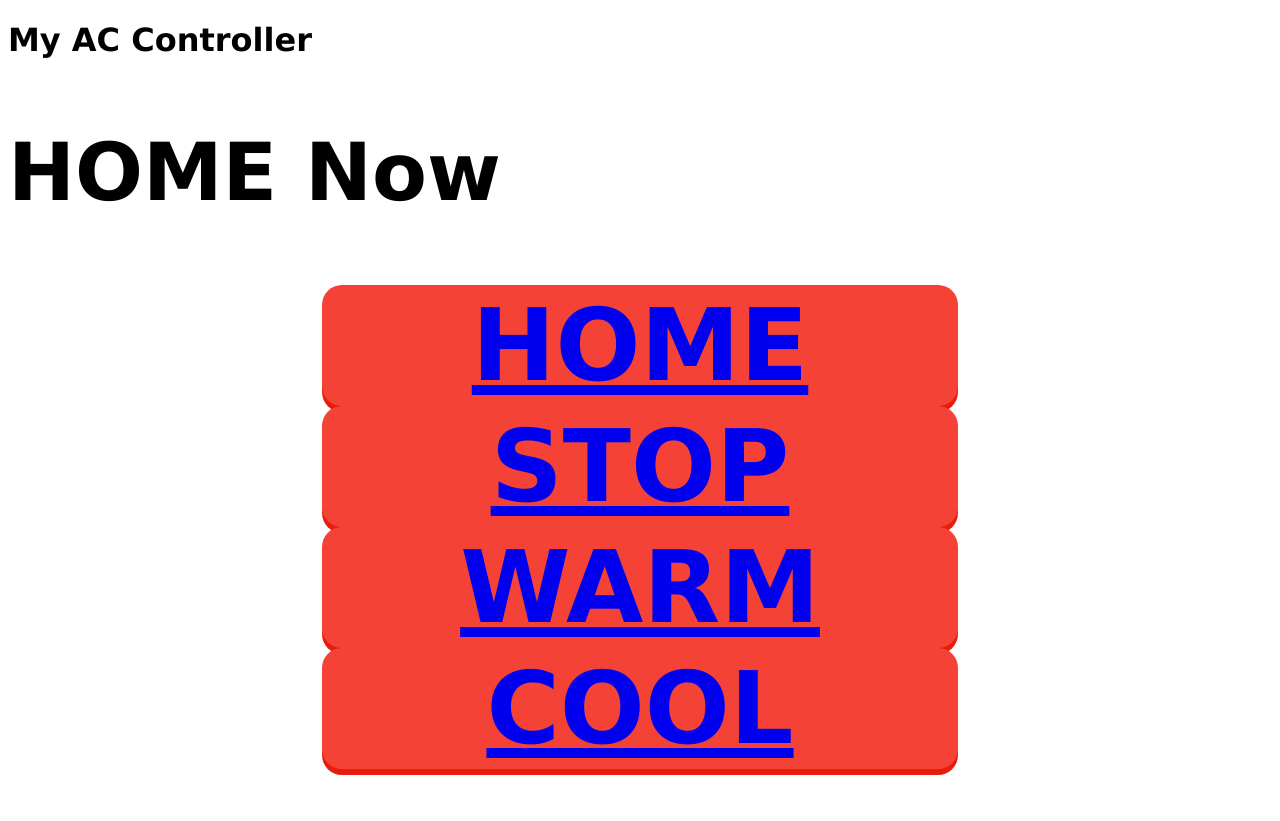
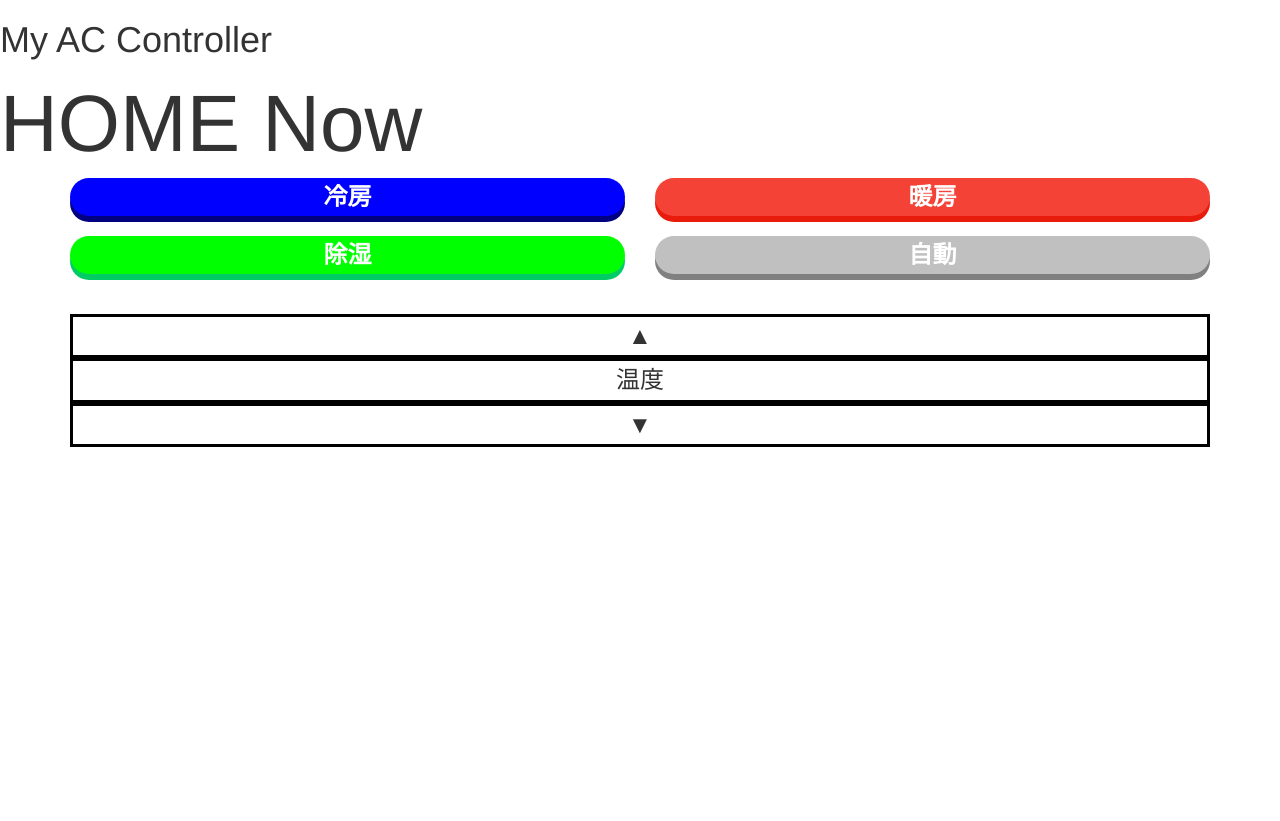
Before and after one commit to momotaro98/raspberry_AC_controller, a Flask app: page / in a window 1280 px wide. After the commit the page ends 447 px from the top, so only its background shows below. Run offline with Flask 2, Linux system fonts and the light colour scheme; some libraries are stand-ins or nearby versions.

Commit message:
make remocon style. in a way

```diff
--- a/app.py
+++ b/app.py
@@ -1,9 +1,17 @@
 import os
+
 from flask import Flask, render_template, redirect, url_for
-
+from flask_bootstrap import Bootstrap
 from config import Config
 
-app = Flask(__name__)
+
+def create_app():
+    app = Flask(__name__)
+    Bootstrap(app)
+
+    return app
+
+app = create_app()
 
 @app.route('/')
 def index():
@@ -29,4 +37,4 @@ def do_cooling():
     return render_template('index.html', state=state)
 
 if __name__ == '__main__':
-    app.run()
+    app.run(debug=True, host="0.0.0.0", port=5050)
--- a/static/css/default.css
+++ b/static/css/default.css
@@ -1,38 +1,57 @@
-html {
-    height: 100%;
-}
-body {
-    height: 100%;
-    font-size: 16px;
-    font-family: Verdana, Arial;
+a:hover {
+    text-decoration: none;
 }
 #text {
     clear: right;
     display: block;
     margin: 0 auto;
 }
-#Button_set {
-    clear: right;
-    display: block;
-    margin: 0 auto;
-}
-#homeButton, #stopButton, #warmButton, #coolButton{
-        margin: auto auto;
-        width: 50%;
+.Button {
+        margin: 0px 0px 20px 0px;
         border-radius: 20px;
-        box-shadow: 0 6px 0 #e91b0c;
-        background: #f44336;
-        color: #fff;
         cursor: pointer;
         padding: 2px;
         text-align: center;
+        font-size: 24px;
         font-weight: bold;
-        font-size: 100px;
+
+        color: #000;
+        background: #c0c0c0;
+        box-shadow: 0 6px 0 #808080;
 }
-    #homeButton:hover, #stopButton:hover, #warmButton:hover, #coolButton:hover{
-        opacity: 0.8;
-    }
-    #homeButton.pushed, #stopButton.pushed, #warmButton.pushed, #coolButton.pushed, {
-        margin-top: 32px;
-        box-shadow: 0 2px 0 #e91b0c;
-    }
+.Button:hover{
+    opacity: 0.8;
+}
+.Button.pushed{
+    margin-top: 32px;
+    box-shadow: 0 2px 0 #e91b0c;
+}
+#coolButton{
+    color: #fff;
+    background: #0000FF;
+    box-shadow: 0 6px 0 #000080;
+}
+#warmButton{
+    color: #fff;
+    background: #f44336;
+    box-shadow: 0 6px 0 #e91b0c;
+}
+#dryButton{
+    color: #fff;
+    background: #00ff00;
+    box-shadow: 0 6px 0 #00cc66;
+}
+#autoButton{
+    color: #fff;
+    background: #c0c0c0;
+    box-shadow: 0 6px 0 #808080;
+}
+#temperature{
+    margin: 20px 0px 20px 0px;
+    text-align: center;
+}
+.temperatureBox{
+    font-size: 24px;
+    padding: 2px;
+    border: medium solid #000;
+}
--- a/templates/index.html
+++ b/templates/index.html
@@ -4,18 +4,37 @@
     <h1>My AC Controller</h1>
     <h2 style="font-size: 80px;">{{ state }}</h2>
 </div>
-<div id="Button_set">
-    <div class="Button" id="homeButton">
-        <a href="{{ url_for('index') }}">HOME</a>
+<div class="container">
+    <div class="row">
+        <div class="col-xs-6">
+            <a href="{{ url_for('index') }}">
+                <div class="Button" id="coolButton">冷房</div>
+            </a>
+        </div>
+        <div class="col-xs-6">
+            <a href="{{ url_for('do_stopping') }}">
+                <div class="Button" id="warmButton">暖房</div>
+            </a>
+        </div>
     </div>
-    <div class="Button" id="stopButton">
-        <a href="{{ url_for('do_stopping') }}">STOP</a>
+    <div class="row">
+        <div class="col-xs-6">
+            <a href="{{ url_for('index') }}">
+                <div class="Button" id="dryButton">除湿</div>
+            </a>
+        </div>
+        <div class="col-xs-6">
+            <a href="{{ url_for('do_stopping') }}">
+                <div class="Button" id="autoButton">自動</div>
+            </a>
+        </div>
     </div>
-    <div class="Button" id="warmButton">
-        <a href="{{ url_for('do_warming') }}">WARM</a>
-    </div>
-    <div class="Button" id="coolButton">
-        <a href="{{ url_for('do_cooling') }}">COOL</a>
+</div>
+<div class="container">
+    <div id="temperature">
+        <div class="temperatureBox">▲</div>
+        <div class="temperatureBox">温度</div>
+        <div class="temperatureBox">▼</div>
     </div>
 </div>
 {% endblock %}
--- a/templates/layout.html
+++ b/templates/layout.html
@@ -1,10 +1,12 @@
-<!DOCTYPE html>
-<html lang="en">
-    <head>
-    <meta charset="utf-8">
-    <link type="text/css" rel="stylesheet" href="/static/css/default.css"/>
-    </head>
-    <body>
-        {% block content %}{% endblock %}
-    </body>
-</html>
+{% extends "bootstrap/base.html" %}
+
+{% block title %}エアコン操作画面{% endblock %}
+
+{% block head %}
+{{ super() }}
+<meta charset="utf-8">
+<link type="text/css" rel="stylesheet" href="/static/css/default.css"/>
+<link rel="shortcut icon" href="/static/image/favicon.ico">
+{% endblock %}
+
+{% block content %}{% endblock %}
```
